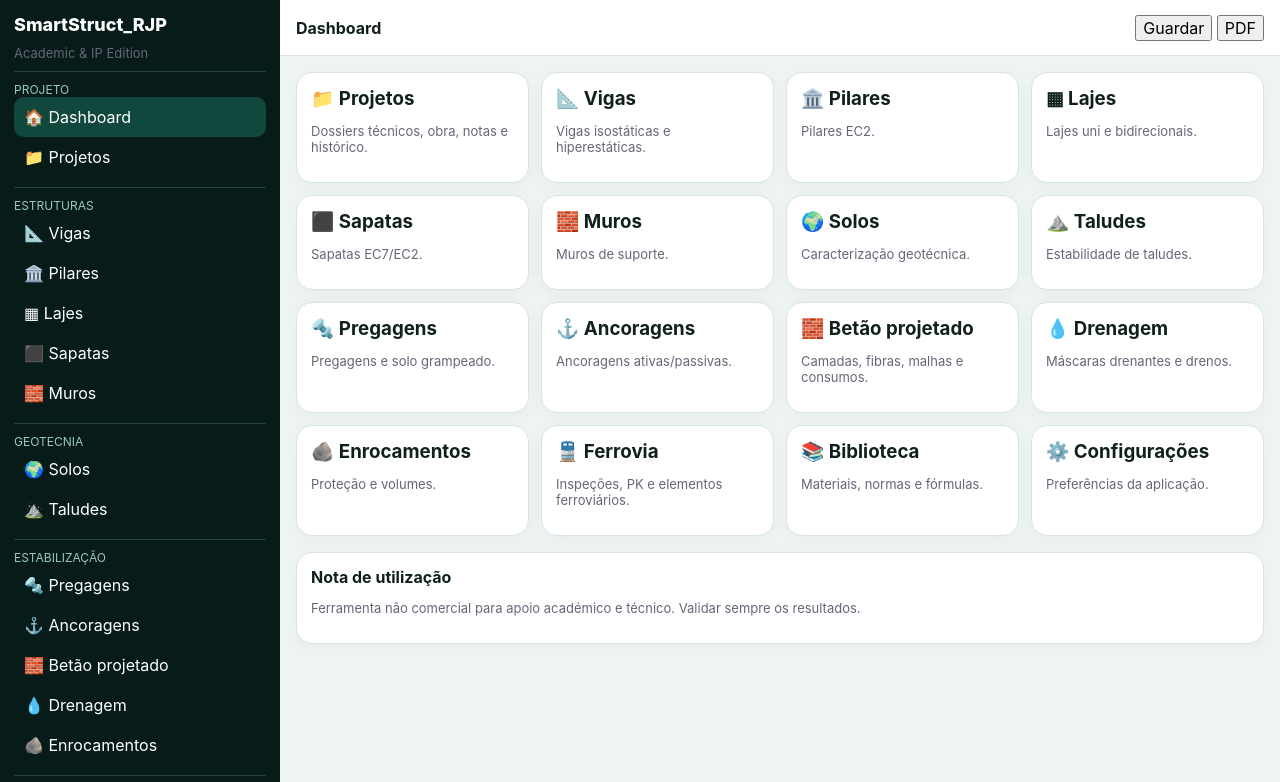
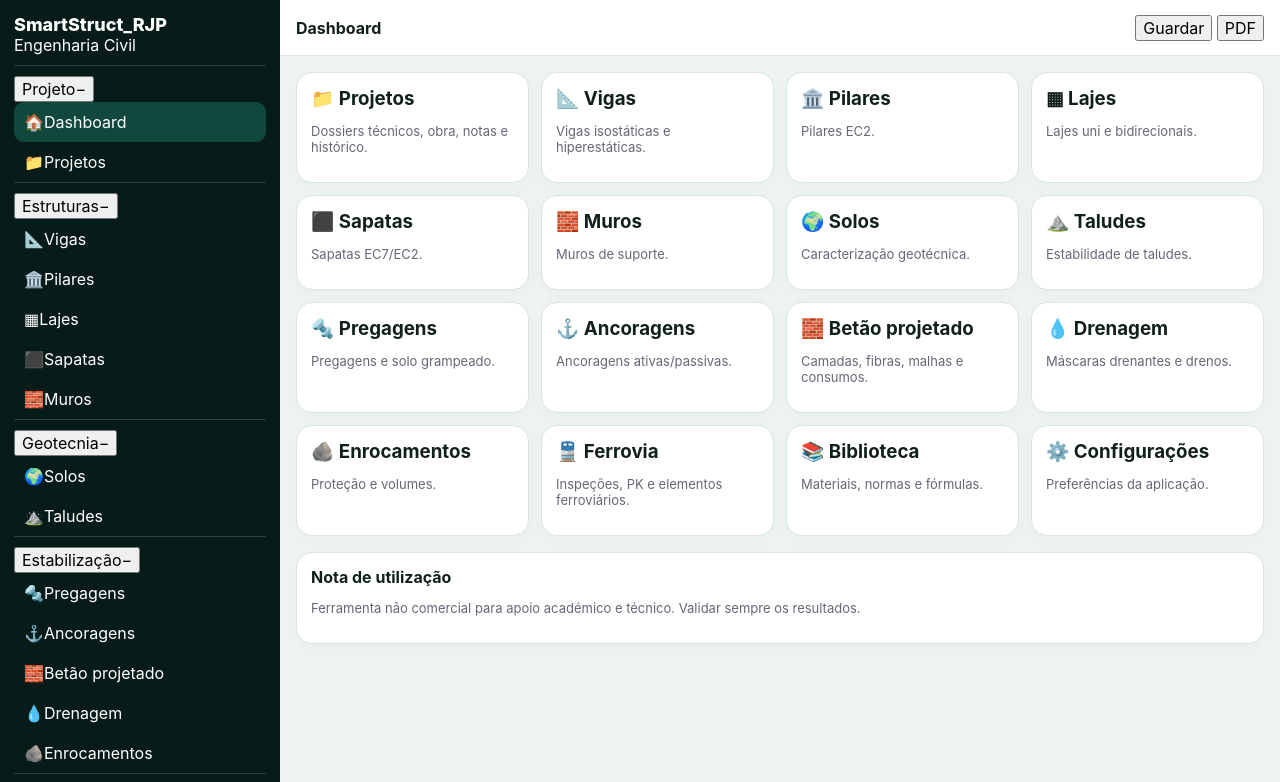
Before and after one commit to ruijpedro/SmartStruct_RJP_Android, a React (Vite) app: page / in a window 1280 px wide. Shown: the top 782 px of the page. Built offline with nearby package versions, Linux system fonts and the light colour scheme.

Commit message:
Add files via upload

```diff
--- a/src/ui/layout/Sidebar.tsx
+++ b/src/ui/layout/Sidebar.tsx
@@ -1,2 +1,35 @@
+import { useMemo, useState } from 'react';
 import { modules } from '../../core/constants/modules';
-export function Sidebar({active,onSelect}:{active:string;onSelect:(id:string)=>void}){ const groups=[...new Set(modules.map(m=>m.group))]; return <aside className="sidebar"><div className="brand">SmartStruct_RJP</div><div className="muted">Academic & IP Edition</div>{groups.map(g=><div className="navgroup" key={g}><div className="navtitle">{g}</div>{modules.filter(m=>m.group===g).map(m=><button key={m.id} className={'navbtn '+(active===m.id?'active':'')} onClick={()=>onSelect(m.id)}>{m.icon} {m.label}</button>)}</div>)}</aside>}
+
+export function Sidebar({active,onSelect}:{active:string;onSelect:(id:string)=>void}){
+  const groups=useMemo(()=>[...new Set(modules.map(m=>m.group))],[ ]);
+  const activeGroup=modules.find(m=>m.id===active)?.group;
+  const [collapsed,setCollapsed]=useState<Record<string,boolean>>({});
+
+  const toggle=(group:string)=>setCollapsed(v=>({...v,[group]:!v[group]}));
+
+  return <aside className="sidebar">
+    <div className="brandrow">
+      <div>
+        <div className="brand">SmartStruct_RJP</div>
+        <div className="brand-sub">Engenharia Civil</div>
+      </div>
+    </div>
+    <nav className="sidenav">
+      {groups.map(group=>{
+        const groupModules=modules.filter(m=>m.group===group);
+        const isOpen=activeGroup===group || !collapsed[group];
+        return <section className="navgroup" key={group}>
+          <button className="navgroup-header" onClick={()=>toggle(group)} aria-expanded={isOpen}>
+            <span>{group}</span><span className="chevron">{isOpen?'−':'+'}</span>
+          </button>
+          {isOpen && <div className="navitems">
+            {groupModules.map(m=><button key={m.id} title={m.description} className={'navbtn '+(active===m.id?'active':'')} onClick={()=>onSelect(m.id)}>
+              <span className="navicon">{m.icon}</span><span className="navlabel">{m.label}</span>
+            </button>)}
+          </div>}
+        </section>
+      })}
+    </nav>
+  </aside>
+}
```
